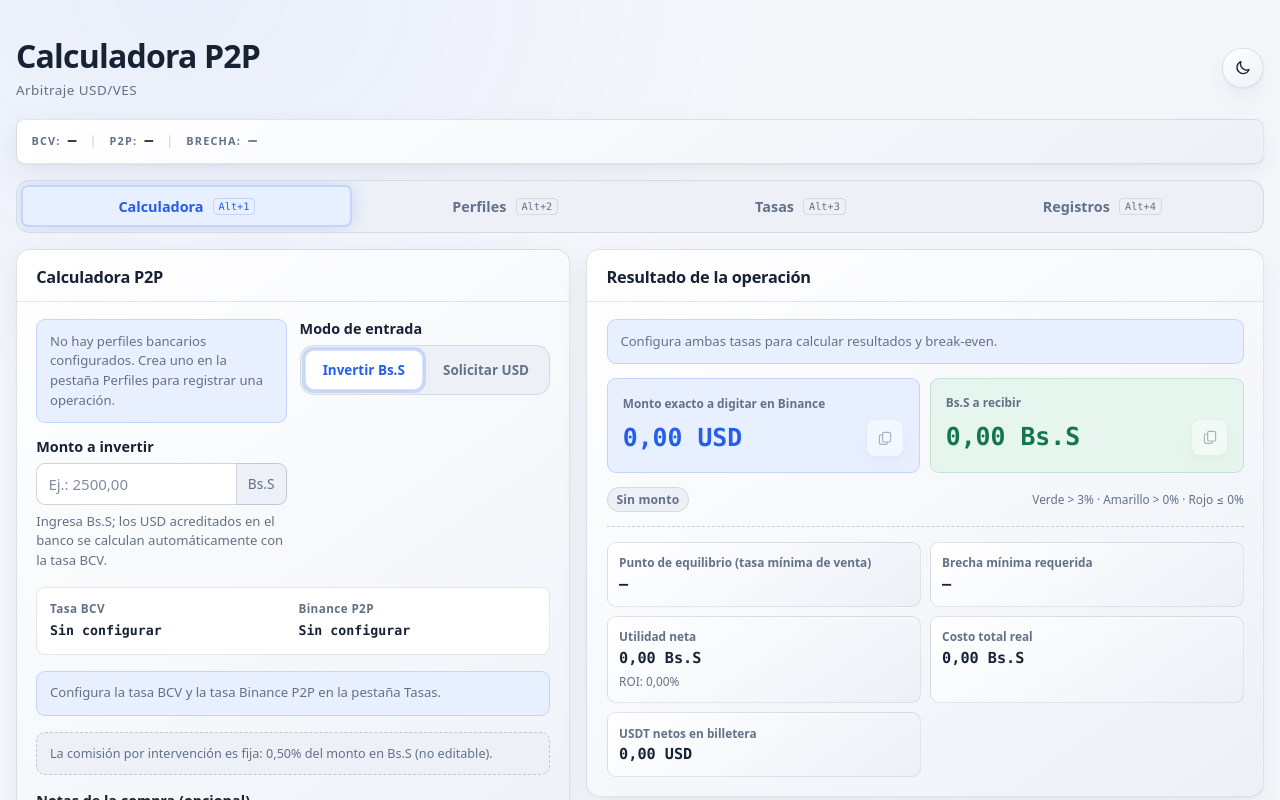
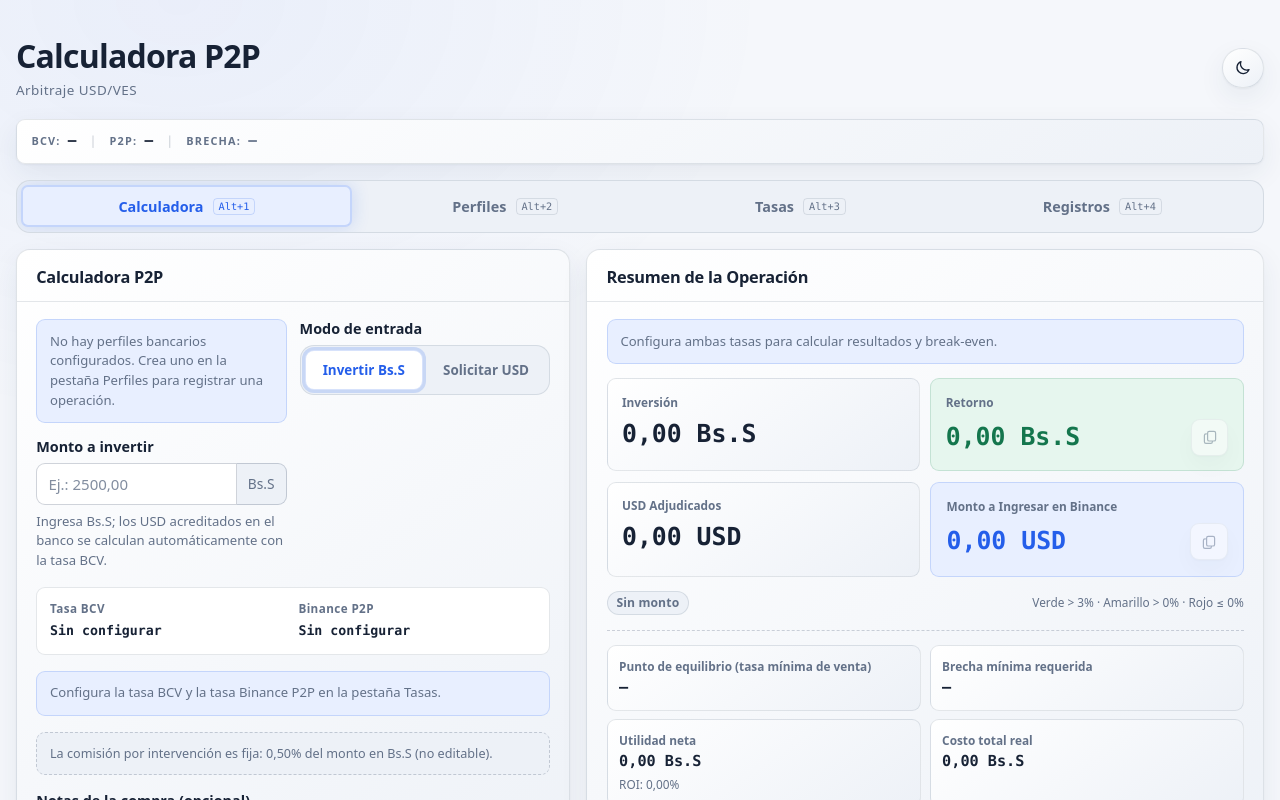
Before and after one commit to JoJuniorGit/calculadora-p2p, a React (Vite) app: page / in a window 1280 px wide. Shown: the top 800 px of the page. Built offline with nearby package versions, Linux system fonts and the light colour scheme.

Commit message:
feat(calculator): add summary receipt metrics and compact Binance labels

```diff
--- a/src/features/bankProfiles/BankProfilesPanel.tsx
+++ b/src/features/bankProfiles/BankProfilesPanel.tsx
@@ -1,6 +1,6 @@
 import { useState } from 'react';
 import type { BankProfile, BankProfileDraft } from '../../domain/types';
-import { formatPct, formatUsd } from '../../utils/format';
+import { formatPct, formatPctWithFixedUsd } from '../../utils/format';
 import { useAppStore } from '../../store/useAppStore';
 import { Badge } from '../../components/ui/Badge';
 import { Button } from '../../components/ui/Button';
@@ -108,9 +108,16 @@ export function BankProfilesPanel() {
                   <dt className={styles.commissionLabel}>Binance</dt>
                   <dd className={styles.commissionContent}>
                     <strong className={styles.commissionValue}>
-                      {formatPct(profile.binanceDepositPct)} + {formatUsd(profile.binanceDepositFixedUsd)}
+                      {formatPctWithFixedUsd(
+                        profile.binanceDepositPct,
+                        profile.binanceDepositFixedUsd,
+                      )}
                     </strong>
-                    <span className={styles.commissionSubline}>Porcentaje más cargo fijo por depósito</span>
+                    <span className={styles.commissionSubline}>
+                      {Number(profile.binanceDepositFixedUsd.toFixed(2)) > 0
+                        ? 'Porcentaje más cargo fijo por depósito'
+                        : 'Porcentaje sobre el depósito'}
+                    </span>
                   </dd>
                 </div>
                 <div className={styles.commissionTile}>
--- a/src/features/calculator/CalculatorPanel.tsx
+++ b/src/features/calculator/CalculatorPanel.tsx
@@ -8,7 +8,7 @@ import type {
 } from '../../domain/types';
 import { calculate, getExchangeGap } from '../../domain/calculations';
 import { useAppStore } from '../../store/useAppStore';
-import { formatBs, formatPct, formatRate, formatUsd } from '../../utils/format';
+import { formatBs, formatPct, formatPctWithFixedUsd, formatRate, formatUsd } from '../../utils/format';
 import { Badge } from '../../components/ui/Badge';
 import { Button } from '../../components/ui/Button';
 import { Card } from '../../components/ui/Card';
@@ -319,8 +319,12 @@ export function CalculatorPanel() {
                       Tarjeta: {formatProfilePct(selectedProfile.cardCommissionPct)}
                     </span>
                     <span className={styles.quickFact} title="Comisión de depósito Binance">
-                      Binance: {formatProfilePct(selectedProfile.binanceDepositPct)} +{' '}
-                      {formatUsd(selectedProfile.binanceDepositFixedUsd)}
+                      Binance:{' '}
+                      {formatPctWithFixedUsd(
+                        selectedProfile.binanceDepositPct,
+                        selectedProfile.binanceDepositFixedUsd,
+                        Number.isInteger(selectedProfile.binanceDepositPct) ? 0 : 2,
+                      )}
                     </span>
                     <span className={styles.quickFact} title="Costo interbancario predeterminado">
                       Interbancario:{' '}
@@ -493,7 +497,7 @@ export function CalculatorPanel() {
       </div>
 
       <div className={styles.receiptColumn}>
-        <Card title="Resultado de la operación" className={styles.resultsCard}>
+        <Card title="Resumen de la Operación" className={styles.resultsCard}>
           <div className={styles.receiptContent}>
             {!calculation.ratesConfigured && (
               <p className={styles.receiptHint} role="note">
@@ -502,28 +506,46 @@ export function CalculatorPanel() {
             )}
 
             <div className={styles.heroGrid}>
-              <article className={`${styles.heroMetric} ${styles.primaryMetric}`}>
-                <span className={styles.metricLabel}>Monto exacto a digitar en Binance</span>
+              <article
+                className={styles.heroMetric}
+                title="Monto en Bs.S dedicado a la compra BCV + 0,50%."
+              >
+                <span className={styles.metricLabel}>Inversión</span>
+                <strong className={styles.heroValue}>{formatBs(result?.amountBs ?? 0)}</strong>
+              </article>
+              <article
+                className={`${styles.heroMetric} ${styles.secondaryMetric}`}
+                title="Total en Bs.S esperado por la venta de las divisas."
+              >
+                <span className={styles.metricLabel}>Retorno</span>
+                <div className={styles.heroValueRow}>
+                  <strong className={styles.heroValue}>{formatBs(result?.bsOut ?? 0)}</strong>
+                  <CopyButton
+                    value={(result?.bsOut ?? 0).toFixed(2)}
+                    label="retorno en Bs.S"
+                    disabled={!result}
+                  />
+                </div>
+              </article>
+              <article
+                className={styles.heroMetric}
+                title="Total de divisas adquiridas en el banco."
+              >
+                <span className={styles.metricLabel}>USD Adjudicados</span>
+                <strong className={styles.heroValue}>{formatUsd(result?.usdBought ?? 0)}</strong>
+              </article>
+              <article
+                className={`${styles.heroMetric} ${styles.primaryMetric}`}
+                title="USD máximos para depositar en Binance, después de la comisión de la tarjeta."
+              >
+                <span className={styles.metricLabel}>Monto a Ingresar en Binance</span>
                 <div className={styles.heroValueRow}>
                   <strong className={styles.heroValue} data-testid="binance-amount">
                     {formatUsd(result?.usdForBinance ?? 0)}
                   </strong>
                   <CopyButton
                     value={(result?.usdForBinance ?? 0).toFixed(2)}
-                    label="monto de Binance"
-                    disabled={!result}
-                  />
-                </div>
-              </article>
-              <article className={`${styles.heroMetric} ${styles.secondaryMetric}`}>
-                <span className={styles.metricLabel}>Bs.S a recibir</span>
-                <div className={styles.heroValueRow}>
-                  <strong className={styles.heroValue}>
-                    {formatBs(result?.bsOut ?? 0)}
-                  </strong>
-                  <CopyButton
-                    value={(result?.bsOut ?? 0).toFixed(2)}
-                    label="monto en Bs.S a recibir"
+                    label="monto a ingresar en Binance"
                     disabled={!result}
                   />
                 </div>
--- a/src/features/purchases/PurchaseDetailModal.tsx
+++ b/src/features/purchases/PurchaseDetailModal.tsx
@@ -6,6 +6,7 @@ import {
   formatBs,
   formatDateTime,
   formatPct,
+  formatPctWithFixedUsd,
   formatRate,
   formatUsd,
   toInputNumber,
@@ -248,7 +249,7 @@ export function PurchaseDetailModal({ purchaseId, onClose }: PurchaseDetailModal
     },
     {
       label: 'Depósito Binance',
-      value: `${formatProfilePct(snapshot.binanceDepositPct)} + ${formatUsd(snapshot.binanceDepositFixedUsd)} fijo · comisión aplicada ${formatUsd(snapshot.binanceDepositUsd)}`,
+      value: `${formatPctWithFixedUsd(snapshot.binanceDepositPct, snapshot.binanceDepositFixedUsd, Number.isInteger(snapshot.binanceDepositPct) ? 0 : 2)} · comisión aplicada ${formatUsd(snapshot.binanceDepositUsd)}`,
     },
     {
       label: 'Interbancario',
--- a/src/utils/format.ts
+++ b/src/utils/format.ts
@@ -40,6 +40,20 @@ export function formatPct(value: number, digits = 2): string {
   return `${formatter.format(value)}%`;
 }
 
+/** Formats a percentage and only appends a fixed USD charge when it is non-zero. */
+export function formatPctWithFixedUsd(
+  pct: number,
+  fixedUsd: number,
+  pctDigits = 2,
+): string {
+  const pctLabel = formatPct(pct, pctDigits);
+  if (!Number.isFinite(fixedUsd) || Number(fixedUsd.toFixed(2)) <= 0) {
+    return pctLabel;
+  }
+
+  return pct <= 0 ? formatUsd(fixedUsd) : `${pctLabel} + ${formatUsd(fixedUsd)}`;
+}
+
 export function formatRate(value: number): string {
   return rateFormatter.format(value);
 }
```
Also changed, not shown: 1 other file (tests, documents, lock files or other folders).
